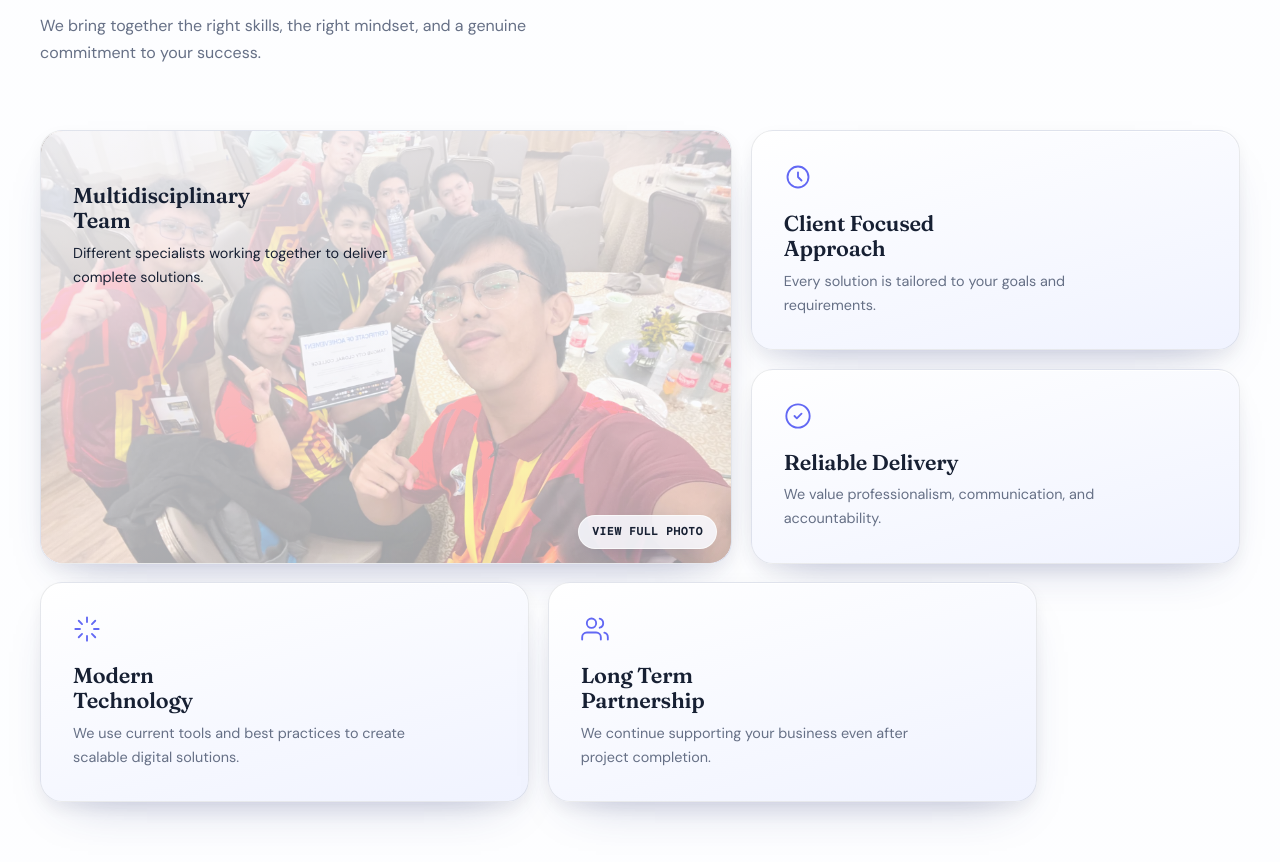
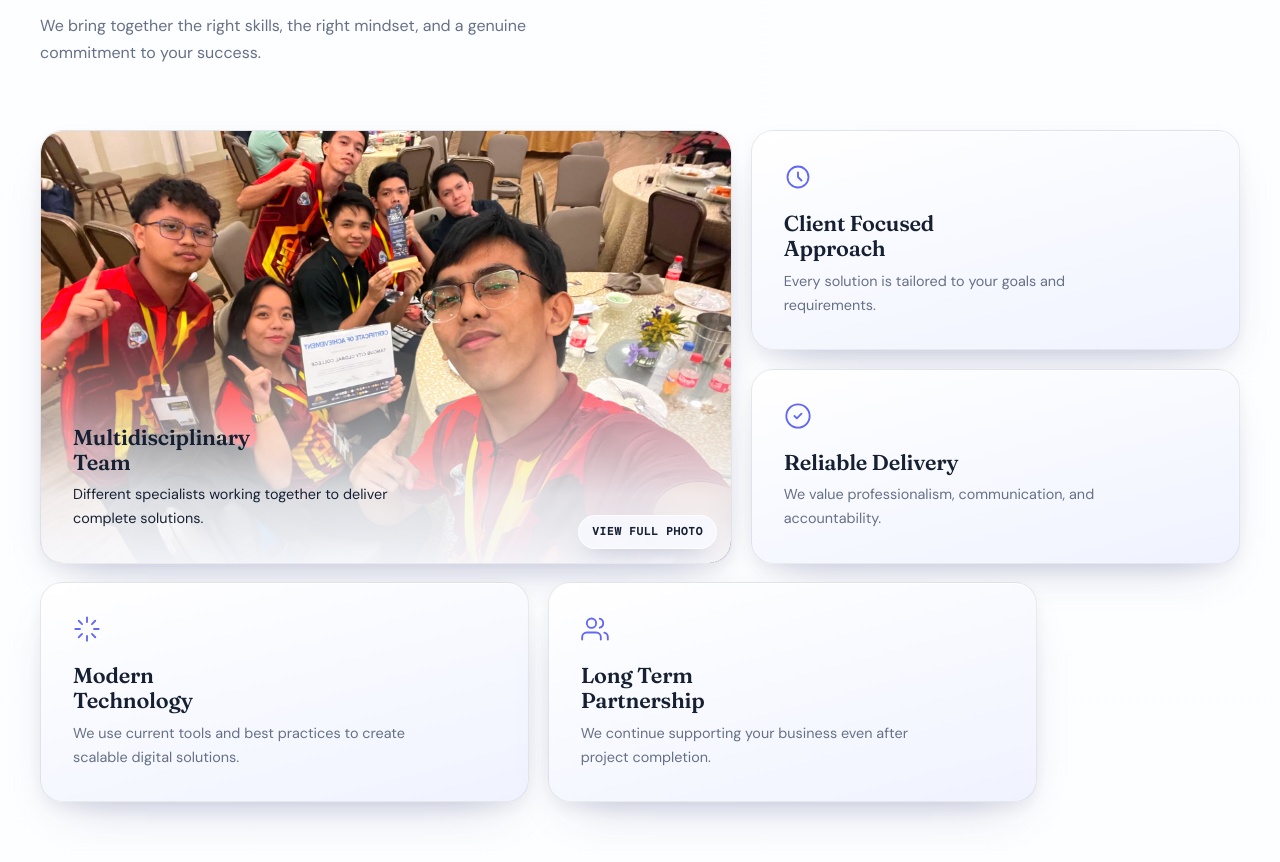
Before and after one commit to Shuash11/AXORA, a website: page index.html in a window 1280 px wide. Shown: the part 2600-3462 px from the top of the page. Drawn offline with nearby package versions, Linux system fonts and the light colour scheme.

Commit message:
Refine team photo card contrast

```diff
--- a/index.html
+++ b/index.html
@@ -9,8 +9,8 @@
     <link rel="preconnect" href="https://fonts.googleapis.com">
     <link rel="preconnect" href="https://fonts.gstatic.com" crossorigin>
     <link href="https://fonts.googleapis.com/css2?family=DM+Mono:wght@400;500&family=DM+Sans:opsz,wght@9..40,400;9..40,500;9..40,600;9..40,700&family=Fraunces:opsz,wght@9..144,500;9..144,600&display=swap" rel="stylesheet">
-    <link rel="stylesheet" href="styles.css?v=20260802-4">
-    <script src="script.js?v=20260802-4" defer></script>
+    <link rel="stylesheet" href="styles.css?v=20260802-5">
+    <script src="script.js?v=20260802-5" defer></script>
   </head>
   <body>
     <div class="ambient-scene" aria-hidden="true">
--- a/styles.css
+++ b/styles.css
@@ -1087,7 +1087,7 @@ main > section:not(.hero) > h2 { max-inline-size: 16ch; }
 
 .why-card p { max-inline-size: 36ch; margin: 0; color: var(--text-dim); font-size: .9rem; line-height: 1.65; }
 
-/* The team photo sits under the copy: a soft, transparent backdrop instead of a framed picture. */
+/* The team photo fills the card in full color; a bottom-anchored scrim keeps the caption readable without washing the photo. */
 .why-focal-media {
   position: absolute;
   inset: 0;
@@ -1096,14 +1096,15 @@ main > section:not(.hero) > h2 { max-inline-size: 16ch; }
   border-radius: inherit;
   background: var(--surface-2);
 }
-.why-focal-media img { display: block; inline-size: 100%; block-size: 100%; object-fit: cover; opacity: .7; filter: contrast(1.06) saturate(1.08); user-select: none; -webkit-user-drag: none; }
+.why-focal-media img { display: block; inline-size: 100%; block-size: 100%; object-fit: cover; opacity: 1; filter: contrast(1.06) saturate(1.08); user-select: none; -webkit-user-drag: none; }
 .why-focal-media::after {
   position: absolute;
-  inset: 0;
+  inset: auto 0 0;
+  block-size: 60%;
   content: "";
-  background: linear-gradient(160deg, rgb(248 250 255 / .88), rgb(248 250 255 / .6) 55%, rgb(255 255 255 / .45));
-}
-.why-focal { overflow: hidden; min-block-size: clamp(260px, 30vw, 380px); }
+  background: linear-gradient(180deg, transparent, rgb(248 250 255 / .58) 46%, rgb(248 250 255 / .88) 74%, rgb(248 250 255 / .97) 100%);
+}
+.why-focal { overflow: hidden; min-block-size: clamp(260px, 30vw, 380px); justify-content: flex-end; }
 .why-focal h3, .why-focal p { position: relative; z-index: 1; }
 .why-focal p { color: var(--text); }
 
```
Also changed, not shown: tests/hero-markup.test.mjs (+5 -3 lines).
